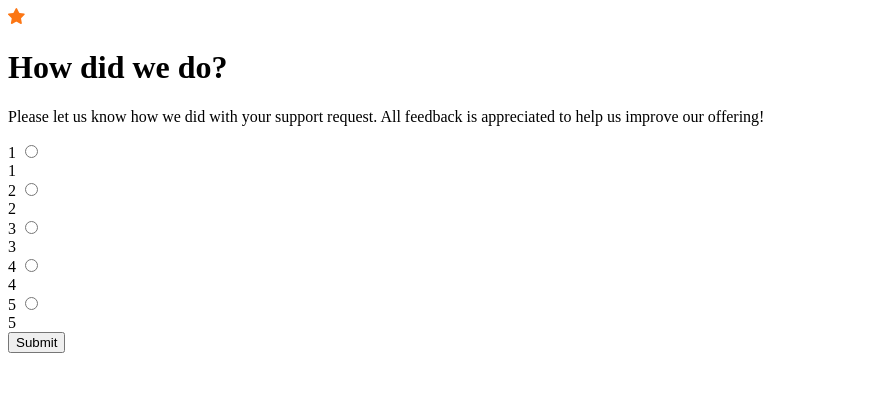
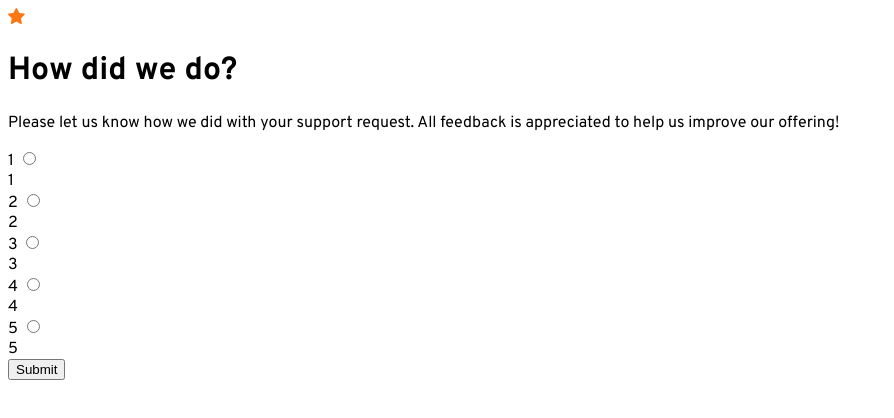
Before and after one commit to LesleyWesley/interactive-rating-component, a plain HTML site: page index.html in a window 1280 px wide. Shown: the whole page, without its empty margins (0-894 px from the left). Drawn offline with Linux system fonts and the light colour scheme.

Commit message:
Added css file and css variables

```diff
--- /dev/null
+++ b/css/main.css
@@ -0,0 +1,12 @@
+:root {
+  --clr-white: 255, 255, 255;
+  --clr-accent: 251, 116, 19;
+  --clr-text-main: 149, 158, 172;
+  --clr-radio-bg: 124, 135, 152;
+  --clr-card-bg: 37, 45, 55;
+  --clr-body-bg: 18, 20, 23;
+}
+
+body {
+  font-family: "Overpass", sans-serif;
+}
--- a/index.html
+++ b/index.html
@@ -5,6 +5,13 @@
   <meta name="viewport" content="width=device-width, initial-scale=1.0"> <!-- displays site properly based on user's device -->
 
   <link rel="icon" type="image/png" sizes="32x32" href="./images/favicon-32x32.png">
+
+  <link rel="stylesheet" href="css/main.css">
+
+  <link rel="preconnect" href="https://fonts.googleapis.com">
+  <link rel="preconnect" href="https://fonts.gstatic.com" crossorigin>
+  <link href="https://fonts.googleapis.com/css2?family=Overpass:wght@400;700&display=swap" rel="stylesheet">
+
 
   <title>Frontend Mentor | Interactive rating component</title>
 
```
